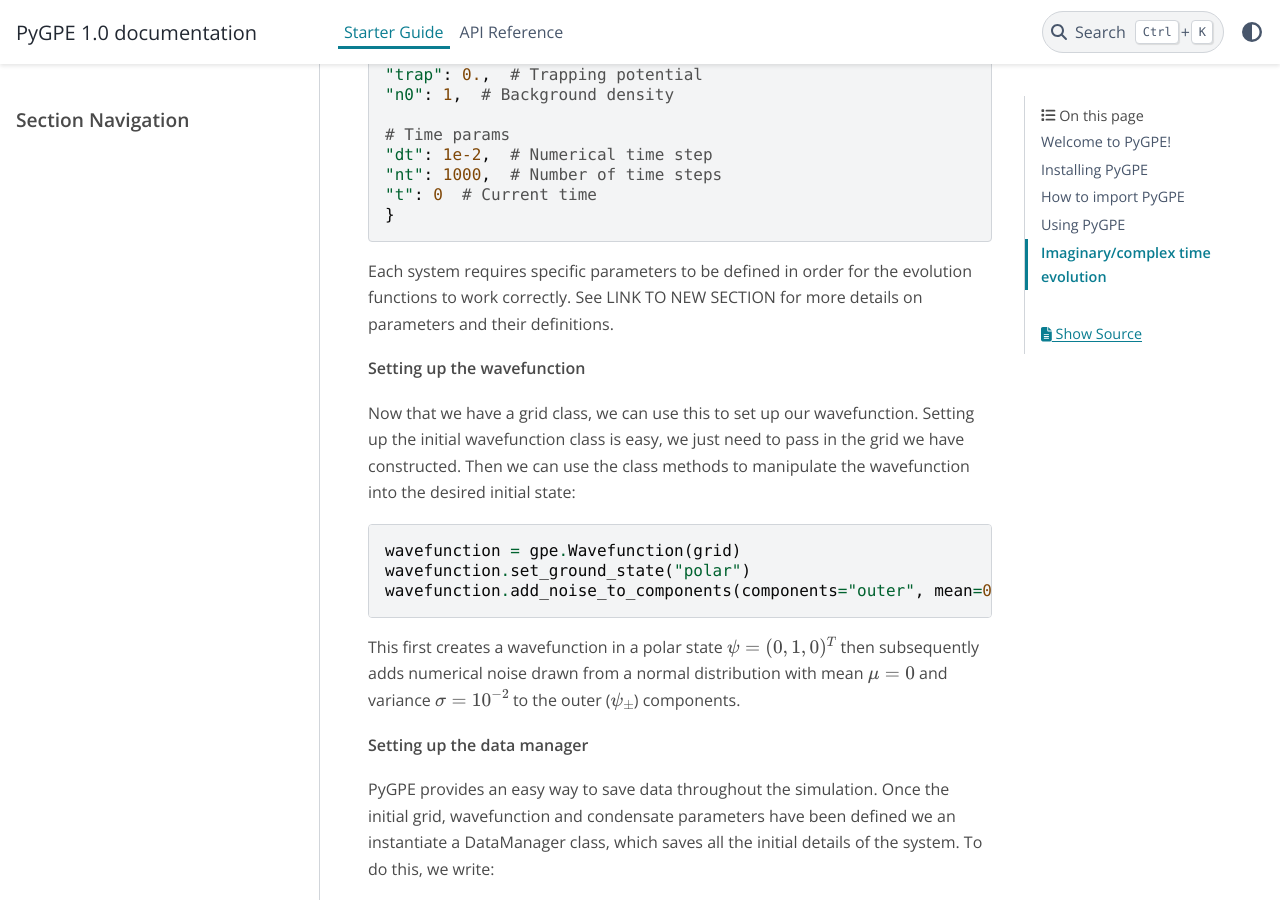
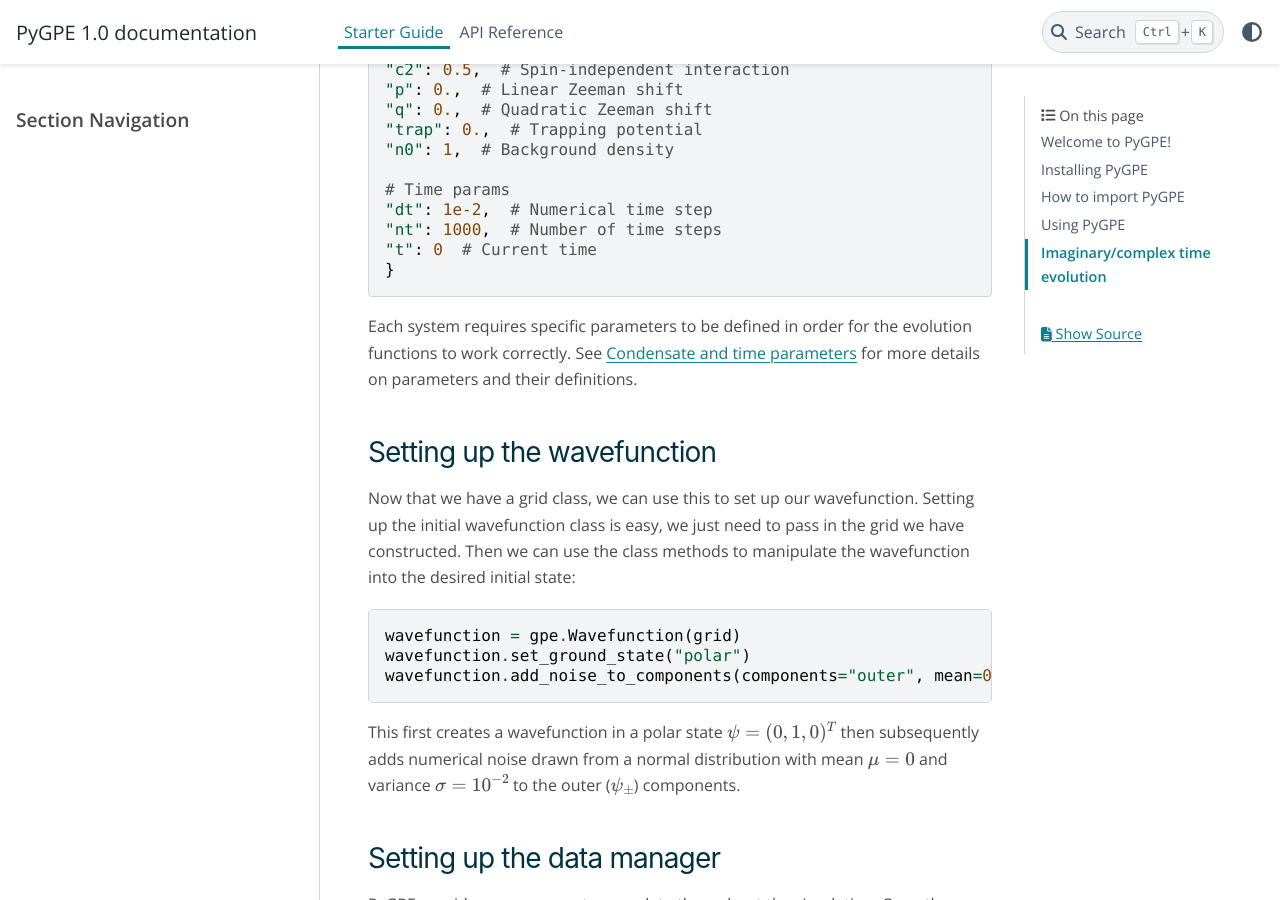
Before and after one commit to wheelerMT/pygpe, a Sphinx documentation site: the page built from docs/source/user/starter_guide.rst, in a window 1280 px wide and 900 px high, scrolled down 2500 px. Built offline with Sphinx 7.4.7 and the PyData theme 0.15.4, drawn with Linux system fonts in a browser that asks for light colours.

Commit message:
Altered section headers

```diff
--- a/docs/source/user/starter_guide.rst
+++ b/docs/source/user/starter_guide.rst
@@ -5,7 +5,7 @@ PyGPE: An introduction
 .. py:currentmodule:: pygpe
 
 Welcome to PyGPE!
------------------
+^^^^^^^^^^^^^^^^^
 
 PyGPE is an open source Python library for use in simulating the dynamics
 of Bose-Einstein condensate (BEC) systems.
@@ -14,12 +14,12 @@ PyGPE solves the Gross-Pitaevskii equations using CuPy meaning above all else,
 PyGPE is **fast**.
 
 Installing PyGPE
-----------------
+^^^^^^^^^^^^^^^^
 
 TODO: ADD PIP INSTRUCTIONS
 
 How to import PyGPE
--------------------
+^^^^^^^^^^^^^^^^^^^
 
 Since PyGPE supports multiple types of BEC systems, we need to first select
 the system we want to work with.
@@ -51,7 +51,7 @@ The table below lists the system types and their respective import statements
     Ensure you are only importing **one** of the above modules in your project.
 
 Using PyGPE
------------
+^^^^^^^^^^^
 
 The use of PyGPE can be broken down into a few simple steps:
     - Set up numerical grid.
@@ -60,7 +60,8 @@ The use of PyGPE can be broken down into a few simple steps:
     - Set up DataManager (if using).
     - Evolve the system.
 
-**Setting up the grid**
+Setting up the grid
+-------------------
 
 PyGPE offers a Grid class that handles all the details of the numerical grid.
 It supports 1D, 2D and 3D grids.
@@ -92,7 +93,8 @@ We can access useful attributes about our grid::
    The grid class is shared between all system types, so what works here
    for the spin-1 system will work for all other systems.
 
-**Defining condensate and time parameters**
+Defining condensate and time parameters
+---------------------------------------
 
 PyGPE uses a simple dictionary to keep track of condensate and time parameters.
 For a spin-1 system we can define it as::
@@ -112,9 +114,10 @@ For a spin-1 system we can define it as::
     }
 
 Each system requires specific parameters to be defined in order for the evolution functions to work correctly.
-See LINK TO NEW SECTION for more details on parameters and their definitions.
+See :doc:`../reference/parameters` for more details on parameters and their definitions.
 
-**Setting up the wavefunction**
+Setting up the wavefunction
+---------------------------
 
 Now that we have a grid class, we can use this to set up our wavefunction.
 Setting up the initial wavefunction class is easy, we just need to pass in the
@@ -131,7 +134,8 @@ subsequently adds numerical noise drawn from a normal distribution with mean
 :math:`\mu=0` and variance :math:`\sigma=10^{-2}` to the outer
 (:math:`\psi_\pm`) components.
 
-**Setting up the data manager**
+Setting up the data manager
+---------------------------
 
 PyGPE provides an easy way to save data throughout the simulation.
 Once the initial grid, wavefunction and condensate parameters have been defined we an instantiate a DataManager class,
@@ -149,7 +153,8 @@ Finally, to save the current wavefunction to the dataset we simply write::
 
 For more detail on how the DataManager class works see LINK TO DATA MANAGER API.
 
-**Evolving the wavefunction**
+Evolving the wavefunction
+-------------------------
 
 Now that everything is set up, we get to the important part: evolving the wavefunction.
 PyGPE provides a simple function for evolving stepping the wavefunction forward one time step.
@@ -161,7 +166,7 @@ To step the wavefunction forward for a set number of time steps we include a for
 That's it! All the evolution happens behind the `step_wavefunction` method.
 
 Imaginary/complex time evolution
---------------------------------
+^^^^^^^^^^^^^^^^^^^^^^^^^^^^^^^^
 
 Imaginary time evolution is an extremely useful way of computing ground states of Bose-Einstein condensate systems and
 PyGPE readily supports it.
```
